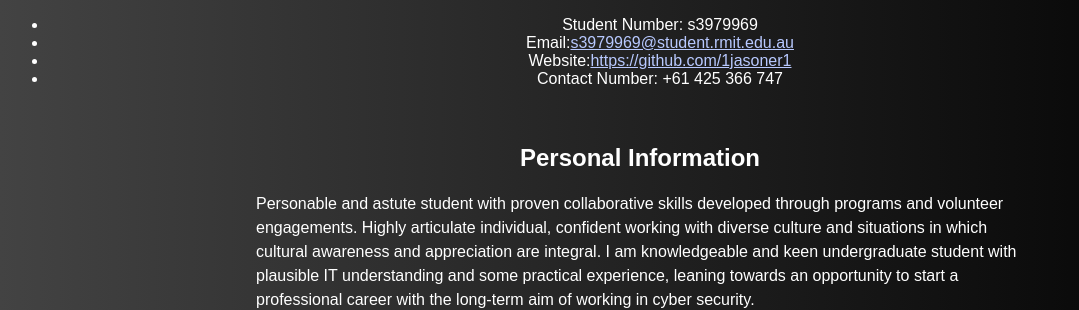
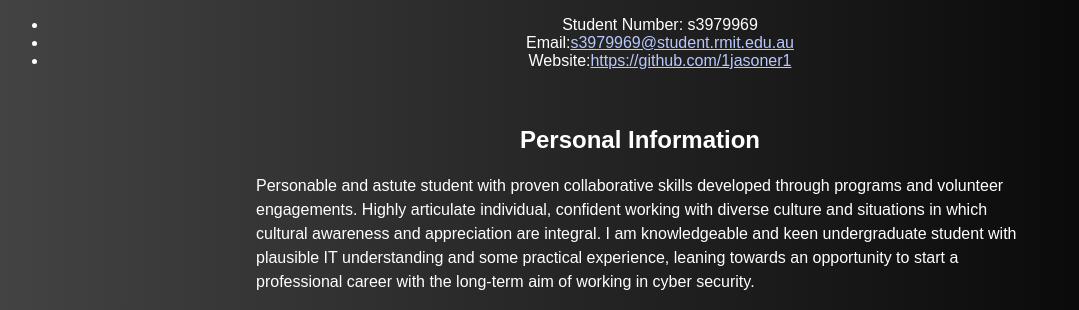
Before and after one commit to 1jasoner1/1jasoner1.github.io, a plain HTML site: page index.html in a window 1280 px wide. Shown: the part 520-830 px from the top of the page, without its empty margins (0-1079 px from the left). Drawn offline with Linux system fonts and the light colour scheme.

Commit message:
Update index.html

```diff
--- a/index.html
+++ b/index.html
@@ -25,7 +25,6 @@
         <li>Student Number: s3979969</li>
         <li>Email:<a href="mailto:s3979969@student.rmit.edu.au:"target="_blank">s3979969@student.rmit.edu.au</a></li>
         <li>Website:<a href="https://github.com/1jasoner1"target="_blank">https://github.com/1jasoner1</a></li>
-        <li>Contact Number: +61 425 366 747
         </ul>
       </div>
     </div>
```
